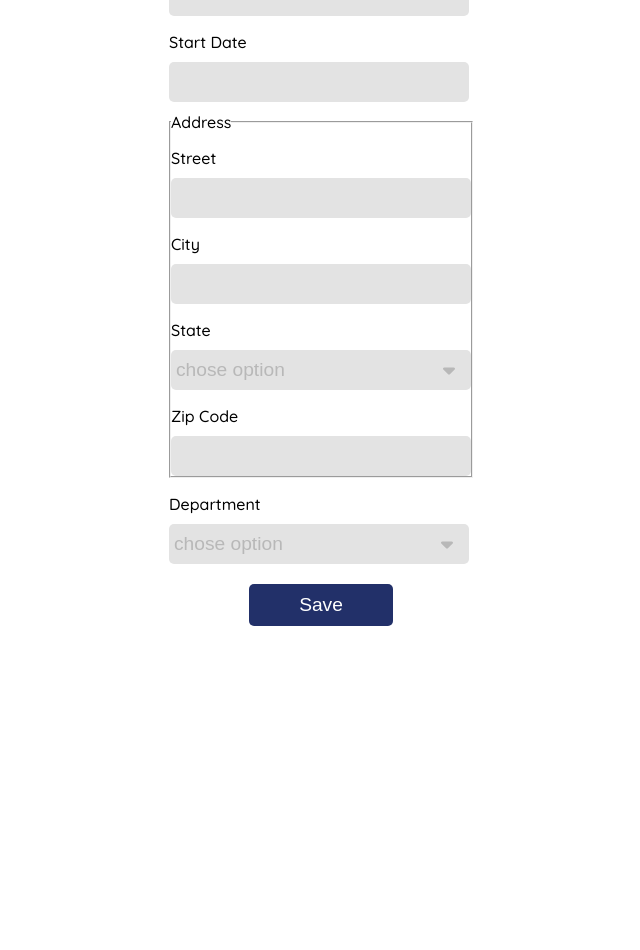
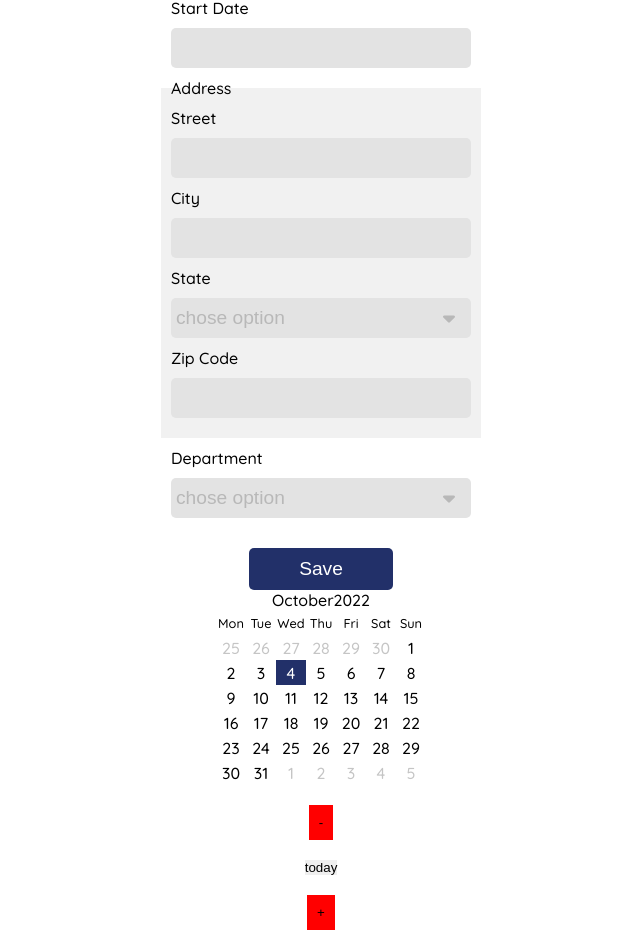
Before and after one commit to 0pix/AlexisNeisius_14_26102022, a React (Create React App) app: page / in a window 1280 px wide. Shown: the part 332-1282 px from the top of the page, without its empty margins (319-959 px from the left). Before the commit the page ends 958 px from the top, so only its background shows below. Built offline with nearby package versions, Linux system fonts and the light colour scheme; the HTML template or start-up script is replaced by a standard one.

Commit message:
working on calendar component

```diff
--- /dev/null
+++ b/src/components/Calendar/Calendar.css
@@ -0,0 +1,41 @@
+.calendar {
+  display: flex;
+  justify-content: center;
+  align-items: center;
+  flex-direction: column;
+}
+
+.parent {
+  display: grid;
+  grid-template-columns: repeat(7, 1fr);
+  grid-template-rows: repeat(7, 1fr);
+  grid-column-gap: 0px;
+  grid-row-gap: 0px;
+  overflow: hidden;
+  grid-auto-rows: minmax(30px, auto);
+}
+
+.parent div {
+  display: flex;
+  justify-content: center;
+  align-items: center;
+  width: 30px;
+  height: 25px;
+}
+
+.previousNextDays {
+  color: #c5c5c5;
+}
+
+.days {
+  font-size: 0.8em;
+}
+
+.today {
+  background-color: #223069;
+  color: white;
+}
+
+.titleDate {
+  display: flex;
+}
--- /dev/null
+++ b/src/components/Calendar/Calendar.jsx
@@ -0,0 +1,118 @@
+import React, {useEffect, useState} from 'react';
+import './Calendar.css'
+
+const Calendar = () => {
+	// console.log(date); // Fri Jun 17 2022 11:27:28 GMT+0100 (British Summer Time)
+	function getDaysInMonth(year, month) {
+		return new Date(year, month, 0).getDate();
+	}
+
+	// function getFirstDayInMonth(year, month) {
+	// 	let test = new Date(2022, month - 1, 1)
+	// 	return test.toLocaleDateString('en-GB', {weekday: 'long'})
+	// }
+
+	function getFirstDayInMonth(year, month) {
+		return new Date(2022, month - 1, 1).getDay()
+	}
+
+	// function getDayName(dateStr, locale) {
+	// 	var date = new Date(dateStr);
+	// 	return date.toLocaleDateString(locale, {weekday: 'long'});
+	// }
+
+	const currentDate = new Date()
+	const currentDay = currentDate.getDay() - 1
+	const currentMonth = currentDate.getMonth() + 1
+	const currentYear = currentDate.getFullYear()
+	const [month, setMonth] = useState(currentMonth)
+	const [year, setYear] = useState(currentYear)
+	const getPreviousMonth = getDaysInMonth(year, month - 1)
+	const selectDate = new Date(`${month}/${currentDay}/${year}`)
+	const daysInCurrentMonth = getDaysInMonth(year, month);
+	const firstDayMonth = getFirstDayInMonth(year, month)
+	const monthLetter = selectDate.toLocaleString('en-GB', {month: 'long'})
+	const days = ['Mon', 'Tue', 'Wed', 'Thu', 'Fri', 'Sat', "Sun"]
+
+
+	const allDay = () => {
+		const tabler = []
+
+		for (let x = 1; x <= daysInCurrentMonth; x++) {
+			tabler.push(x)
+		}
+		return tabler
+	}
+	const getPreviousDay = () => {
+		const previousDays = []
+		for (let x = getPreviousMonth; x > getPreviousMonth - firstDayMonth; x--) {
+
+			previousDays.push(x)
+		}
+		return previousDays.reverse()
+	}
+
+
+	const previousDays = getPreviousDay()
+	const allDays = allDay()
+
+	const getNextDay = () => {
+		const place = 49 - 7 - daysInCurrentMonth - firstDayMonth
+		const nextDays = []
+		for (let x = 1; x <= place; x++) {
+			nextDays.push(x)
+		}
+		return nextDays
+	}
+
+	const nextDays = getNextDay()
+	console.log(nextDays)
+	// console.log(daysInCurrentMonth, previousDays)
+//******************************* Functions Buttons  *******************************//
+	const previousMonth = (number) => {
+		setMonth(number)
+		if (month <= 1) {
+			setMonth(12)
+			setYear(year - 1)
+		}
+	}
+	const today = () => {
+		setMonth(currentMonth)
+		setYear(currentYear)
+	}
+	const nextMonth = (number) => {
+		setMonth(number)
+		if (month >= 12) {
+			setMonth(1)
+			setYear(year + 1)
+		}
+	}
+
+
+	return (<div className={'calendar'}>
+		<div className={'titleDate'}>
+			<div>{monthLetter}</div>
+			<div>{year}</div>
+		</div>
+		<div className={'parent'}>
+			{days.map((el) => <div className={'days'}>{el}</div>)}
+			{previousDays.map((el) => <div className={'previousNextDays'}>{el}</div>)}
+			{allDays.map((el) => <div className={el === currentDay ? 'today' : null}>{el}</div>)}
+			{nextDays.map((el) => <div className={'previousNextDays'}>{el}</div>)}
+		</div>
+		<button style={{padding: '10px', backgroundColor: "red", margin: '20px'}}
+						onClick={() => previousMonth(month - 1)}>-
+		</button>
+		<button onClick={today}>today</button>
+		{/*<button style={{padding: '10px', backgroundColor: "red", margin: '20px'}} onClick={() => console.log(month)}>LOG*/}
+		{/*</button>*/}
+		<button style={{padding: '10px', backgroundColor: "red", margin: '20px'}}
+						onClick={() => nextMonth(month + 1)}>+
+		</button>
+		<div>
+
+		</div>
+	</div>);
+};
+
+export default Calendar;
--- a/src/components/Modal/Modal.jsx
+++ b/src/components/Modal/Modal.jsx
@@ -1,7 +1,8 @@
 // import React, {useState} from 'react';
-import  './Modal.css'
+import './Modal.css'
 
 const Modal = ({children, openModal, setOpenModal}) => {
+
 	return (
 		<div>
 			{openModal && <div onClick={() => setOpenModal(false)} className={'backgroundModal'}>
--- a/src/components/SelectDropDown/SelectDropDown.jsx
+++ b/src/components/SelectDropDown/SelectDropDown.jsx
@@ -17,7 +17,7 @@ const SelectDropDown = ({data, htmlFor, label}) => {
 
 
 	return (
-		<div>
+		<div className={'dropDown'}>
 			{open && <div onClick={() => setOpen(!open)} className={'backgroundDropDown'}></div>}
 			<label htmlFor={htmlFor}>{label}</label>
 			<div className={'selectDropDown'}>
--- a/src/components/SelectDropDown/selectDropDown.css
+++ b/src/components/SelectDropDown/selectDropDown.css
@@ -1,3 +1,8 @@
+.dropDown {
+  max-width: 300px;
+  width: 100%;
+}
+
 .backgroundDropDown {
   position: absolute;
   width: 100%;
@@ -8,15 +13,21 @@
 }
 
 .selectDropDown {
-  width: fit-content;
   position: relative;
+  max-width: 300px;
 }
 
 .selectDropDown input {
   z-index: 10;
   caret-color: transparent;
   cursor: pointer;
+  width: 100%;
 }
+
+.dropDown label {
+  width: 100%;
+}
+
 
 .selectDropDown input::placeholder {
   color: #b8b8b8;
--- a/src/index.css
+++ b/src/index.css
@@ -33,7 +33,7 @@ button {
 
 input {
   background-color: #e3e3e3;
-  width: 300px;
+  max-width: 300px;
   border: none;
   outline: none;
   height: 40px;
@@ -42,6 +42,7 @@ input {
   padding: 5px;
   font-size: 1.2em;
 }
+
 
 select {
   background-color: #61dafb;
--- a/src/pages/Home/Home.css
+++ b/src/pages/Home/Home.css
@@ -11,15 +11,24 @@
   justify-content: center;
 }
 
-label {
+
+.home input {
   display: block;
-  margin-top: 1rem;
-  margin-bottom: 10px;
+  margin: 10px 0;
+  background-color: #e3e3e3;
+  border: none;
+  outline: none;
+  height: 40px;
+  border-radius: 5px;
+  overflow: hidden;
+  padding: 5px;
+  font-size: 1.2em;
 }
 
-.address {
-  margin-top: 10px;
+.home label {
+  max-width: 300px;
 }
+
 
 .containerBtn {
   display: flex;
@@ -30,10 +39,31 @@ label {
 }
 
 .containerBtn button {
-  /*background-color: royalblue;*/
   background-color: var(--main-bg-btn);
   padding: 10px 50px;
   border-radius: 5px;
   font-size: 1.2em;
   color: white;
 }
+
+.home fieldset {
+  background-color: #f1f1f1;
+  /*border: 1px solid #223069;*/
+  border: none;
+  width: 320px;
+  padding: 10px;
+  margin-bottom: 10px;
+}
+
+
+.home form {
+  display: flex;
+  flex-direction: column;
+  align-items: center;
+  text-align: left;
+}
+
+.home input, .home label, .home fieldset label, .home fieldset input, .home form label, .home form input {
+  width: 100%;
+  max-width: 300px;
+}
--- a/src/pages/Home/Home.jsx
+++ b/src/pages/Home/Home.jsx
@@ -5,6 +5,7 @@ import {Helmet} from "react-helmet";
 import Modal from "../../components/Modal/Modal";
 import {useDispatch, useSelector} from "react-redux";
 import SelectDropDown from "../../components/SelectDropDown/SelectDropDown";
+import Calendar from "../../components/Calendar/Calendar";
 
 const Home = () => {
 	const [openModal, setOpenModal] = useState(false)
@@ -31,7 +32,7 @@ const Home = () => {
 			department: e.target[9].value || ''
 		}
 		if (employee.firstName === '' || employee.lastName === '' || employee.dateOfBirth === '' || employee.startDate === '' || employee.street === '' || employee.city === '' || employee.state === '' || employee.zipCode === '' || employee.department === '') {
-			alert('c\'est mort')
+			alert('un ou plusieurs champs ne sont pas remplis')
 		} else {
 			e.preventDefault();
 			// alert('ouiiiiiiiiiiiiii ça part')
@@ -42,7 +43,7 @@ const Home = () => {
 			console.log(employees)
 		}
 	}
-	return (<div>
+	return (<div className={'home'}>
 		<Helmet>
 			<title>HRnet | Home</title>
 		</Helmet>
@@ -86,6 +87,7 @@ const Home = () => {
 					<button style={{margin: 'auto'}}>Save</button>
 				</div>
 			</form>
+			<Calendar/>
 		</div>
 	</div>);
 };
```
